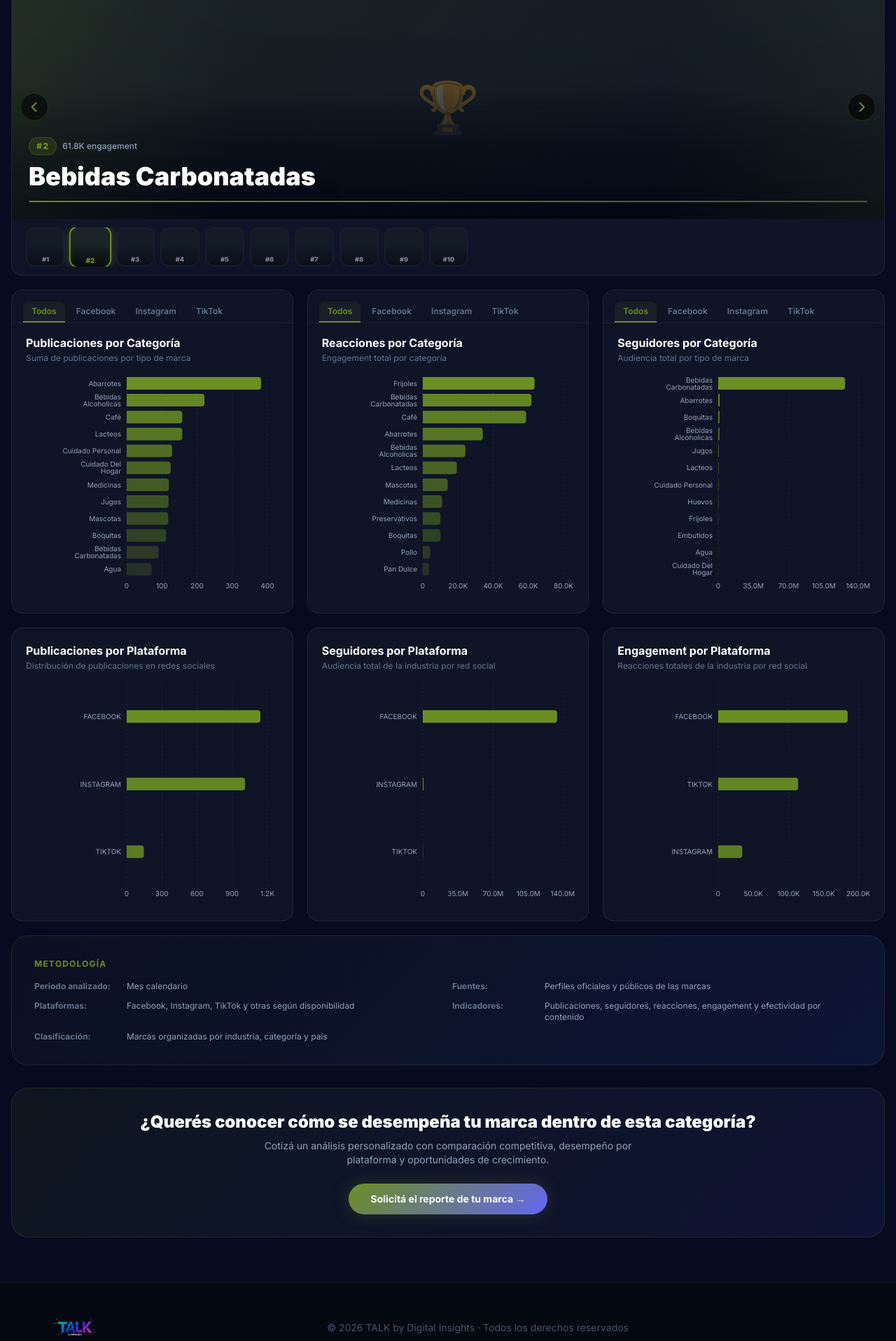
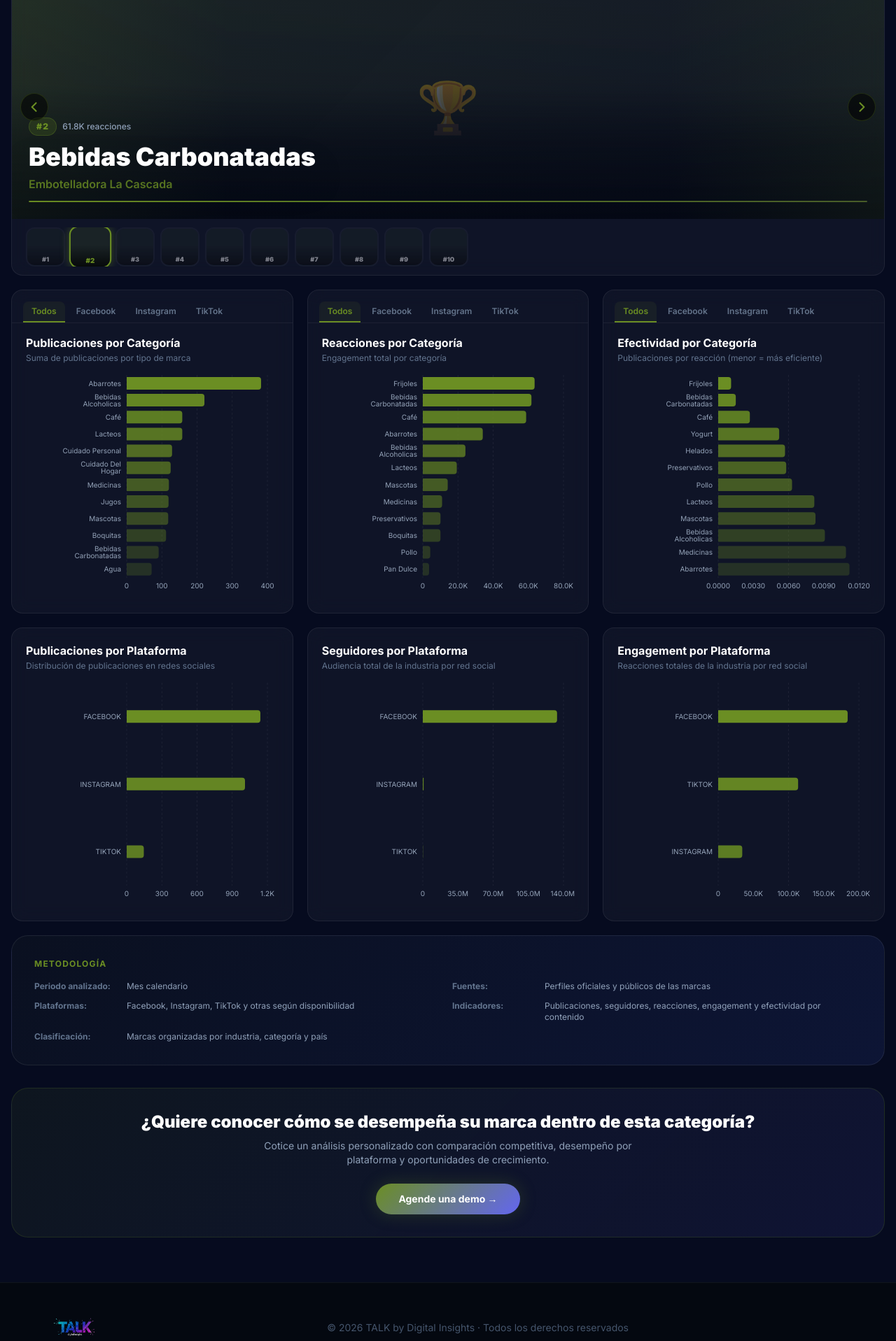
Before and after one commit to AlbertoGuadron/talk, a Next.js app: page /markettalk in a window 1280 px wide. Shown: the part 880-2797 px from the top of the page at 70% size. Built offline with nearby package versions, Linux system fonts and the light colour scheme.

Commit message:
arrego de datos y correcciones

```diff
--- a/app/[pais]/page.tsx
+++ b/app/[pais]/page.tsx
@@ -88,11 +88,11 @@
 
           <h1 className="animate-fade-up delay-150 text-2xl md:text-3xl font-black text-white mb-3 leading-tight">
             El mercado ya se está moviendo.{" "}
-            <span className="text-gradient">Descubrí quién está ganando</span> y por qué.
+            <span className="text-gradient">Descubra quién está ganando</span> y por qué.
           </h1>
 
           <p className="animate-fade-up delay-200 text-slate-300 text-base md:text-lg max-w-xl mx-auto leading-relaxed mb-8">
-            Explorá rankings, tendencias e insights para entender el desempeño de tu categoría en {country.name}.
+            Explore rankings, tendencias e insights para entender el desempeño de su categoría en {country.name}.
           </p>
 
           {/* Stats badges */}
@@ -100,7 +100,7 @@
             {[
               { label: "Talks activos", value: String(talks.length) },
               { label: "Disponible", value: "24/7" },
-              { label: "Actualización", value: "Mensual" },
+              { label: "Actualización", value: "Semanal" },
             ].map((s) => (
               <div key={s.label} className="glass rounded-full px-5 py-2.5 flex items-center gap-2.5">
                 <div className="text-left">
@@ -114,7 +114,7 @@
           {/* CTAs */}
           <div className="animate-fade-up delay-400 flex flex-wrap gap-3 justify-center">
             <Link
-              href={pais === "sv" ? `/${talks[0]?.slug}` : `/${pais}/${talks[0]?.slug}`}
+              href="#cobertura"
               className="inline-flex items-center gap-2 px-8 py-3 rounded-full font-bold text-sm transition-all duration-300 hover:scale-105 hover:shadow-lg"
               style={{
                 background: "linear-gradient(135deg, #6366F1, #EC4899)",
@@ -122,13 +122,7 @@
                 boxShadow: "0 0 24px rgba(99,102,241,0.4)",
               }}
             >
-              Ver rankings →
-            </Link>
-            <Link
-              href="#cobertura"
-              className="glass inline-flex items-center gap-2 px-8 py-3 rounded-full font-semibold text-sm text-slate-200 hover:text-white transition-all duration-200 hover:bg-white/10"
-            >
-              Explorar rankings
+              Explorar rankings →
             </Link>
           </div>
         </div>
@@ -195,11 +189,11 @@
               {country.flag} Nuestra cobertura en {country.name}
             </p>
             <h2 className="text-3xl md:text-4xl font-black text-white mb-4">
-              Elegí el mercado que querés{" "}
+              Elija el mercado que quiere{" "}
               <span className="text-gradient">explorar</span>
             </h2>
             <p className="text-slate-400 max-w-xl mx-auto text-sm">
-              Accedé a los rankings del último mes y descubrí quién está liderando, qué contenidos están generando mayor impacto y dónde están las principales oportunidades.
+              Acceda a los rankings de la última semana y descubra quién está liderando, qué contenidos están generando mayor impacto y dónde están las principales oportunidades.
             </p>
           </div>
 
@@ -236,11 +230,11 @@
         />
         <div className="relative z-10 max-w-3xl mx-auto text-center">
           <h2 className="text-3xl md:text-5xl font-black text-white mb-4 leading-tight">
-            ¿Querés conocer cómo se desempeña tu marca en{" "}
+            ¿Quiere conocer cómo se desempeña su marca en{" "}
             <span className="text-gradient">{country.name}</span>?
           </h2>
           <p className="text-slate-400 mb-10 text-base">
-            Cotizá un análisis personalizado con comparación competitiva, desempeño por plataforma y oportunidades de crecimiento.
+            Cotice un análisis personalizado con comparación competitiva, desempeño por plataforma y oportunidades de crecimiento.
           </p>
           <div className="flex flex-wrap gap-4 justify-center">
             <Link
@@ -252,7 +246,7 @@
                 boxShadow: "0 0 32px rgba(99,102,241,0.4)",
               }}
             >
-              Agendá una demo
+              Agende una demo
             </Link>
             <Link
               href={pais === "sv" ? `/${talks[0]?.slug}` : `/${pais}/${talks[0]?.slug}`}
--- a/components/TalkDashboard.tsx
+++ b/components/TalkDashboard.tsx
@@ -146,7 +146,7 @@
           <ReaccionesCarousel
             data={carouselItems}
             color={config.color}
-            title="Top Categorías por Engagement"
+            title="Top Categorías por Reacciones"
             subtitle="Categorías con mayor impacto en el período"
           />
 
@@ -167,10 +167,10 @@
             />
             <TopBarChartCategoryTabbed
               profiles={profiles}
-              field="seguidores"
+              field="efectividad"
               color={config.color}
-              title="Seguidores por Categoría"
-              subtitle="Audiencia total por tipo de marca"
+              title="Efectividad por Categoría"
+              subtitle="Publicaciones por reacción (menor = más eficiente)"
             />
           </div>
         </>
@@ -242,10 +242,10 @@
         }}
       >
         <h3 className="text-xl md:text-2xl font-black text-white mb-2">
-          ¿Querés conocer cómo se desempeña tu marca dentro de esta categoría?
+          ¿Quiere conocer cómo se desempeña su marca dentro de esta categoría?
         </h3>
         <p className="text-slate-400 text-sm mb-6 max-w-xl mx-auto">
-          Cotizá un análisis personalizado con comparación competitiva, desempeño por plataforma y oportunidades de crecimiento.
+          Cotice un análisis personalizado con comparación competitiva, desempeño por plataforma y oportunidades de crecimiento.
         </p>
         <Link
           href="/cotizar"
@@ -256,7 +256,7 @@
             boxShadow: `0 0 24px ${config.color}40`,
           }}
         >
-          Solicitá el reporte de tu marca →
+          Agende una demo →
         </Link>
       </div>
 
--- a/components/charts/ReaccionesCarousel.tsx
+++ b/components/charts/ReaccionesCarousel.tsx
@@ -175,13 +175,18 @@
               #{current + 1}
             </span>
             <span className="text-slate-400 text-xs font-medium">
-              {fmt(slide.value)} engagement
+              {fmt(slide.value)} reacciones
             </span>
           </div>
 
-          {/* Nombre categoría */}
+          {/* Nombre categoría + marca líder */}
           <p className="text-white font-black text-3xl sm:text-4xl leading-tight drop-shadow-2xl">
             {slide.name}
+            {slide.brand && (
+              <span className="block text-base font-semibold mt-1" style={{ color: `${color}CC` }}>
+                {slide.brand}
+              </span>
+            )}
           </p>
 
           {/* Barra de progreso */}
--- a/components/charts/TopBarChartCategoryTabbed.tsx
+++ b/components/charts/TopBarChartCategoryTabbed.tsx
@@ -10,7 +10,7 @@
 
 interface Props {
   profiles: ProfileData[];
-  field: "publicaciones" | "likes" | "seguidores" | "engagement";
+  field: "publicaciones" | "likes" | "seguidores" | "engagement" | "efectividad";
   color: string;
   title: string;
   subtitle?: string;
@@ -63,10 +63,15 @@
       style={{ background: "#0F1A35", border: "1px solid rgba(255,255,255,0.1)" }}
     >
       <p className="font-semibold text-white max-w-[200px] leading-tight">{item.payload.name}</p>
-      <p className="font-black mt-1" style={{ color }}>{fmtDefault(item.value)}</p>
+      <p className="font-black mt-1" style={{ color }}>{item.value}</p>
     </div>
   );
 };
+
+function fmtField(v: number, field: string): string {
+  if (field === "efectividad") return v.toFixed(4);
+  return fmtDefault(v);
+}
 
 export default function TopBarChartCategoryTabbed({ profiles, field, color, title, subtitle }: Props) {
   const [activeNetwork, setActiveNetwork] = useState<string>("TODOS");
@@ -84,6 +89,25 @@
       activeNetwork === "TODOS"
         ? profiles
         : profiles.filter((p) => p.network === activeNetwork);
+
+    if (field === "efectividad") {
+      const map: Record<string, { pubs: number; reacciones: number }> = {};
+      for (const p of filtered) {
+        const cat = toTitleCase(p.categoria || "Sin categoría");
+        if (!map[cat]) map[cat] = { pubs: 0, reacciones: 0 };
+        map[cat].pubs += p.publicaciones;
+        map[cat].reacciones += p.engagement;
+      }
+      return Object.entries(map)
+        .filter(([, v]) => v.reacciones > 0)
+        .map(([name, { pubs, reacciones }]) => ({
+          name,
+          value: parseFloat((pubs / reacciones).toFixed(4)),
+          fill: chartColor,
+        }))
+        .sort((a, b) => a.value - b.value)
+        .slice(0, 12);
+    }
 
     const map: Record<string, number> = {};
     for (const p of filtered) {
@@ -152,7 +176,7 @@
             <CartesianGrid strokeDasharray="3 3" horizontal={false} stroke="rgba(255,255,255,0.05)" />
             <XAxis
               type="number"
-              tickFormatter={fmtDefault}
+              tickFormatter={(v) => fmtField(v, field)}
               tick={{ fontSize: 10, fill: "#475569" }}
               axisLine={false}
               tickLine={false}
--- a/components/ui/TalkHeader.tsx
+++ b/components/ui/TalkHeader.tsx
@@ -56,7 +56,7 @@
               >
                 {meta.mes}
               </span>
-              <span className="text-xs text-slate-500">Ranking mensual</span>
+              <span className="text-xs text-slate-500">Ranking semanal</span>
               <a
                 href="#metodologia"
                 className="text-xs text-slate-500 hover:text-slate-300 transition-colors underline underline-offset-2"
--- a/lib/data-parser.ts
+++ b/lib/data-parser.ts
@@ -312,22 +312,23 @@
 
   // Carousel: top categories by engagement — use image from top brand per category
   const carouselItems: ChartDataPoint[] = hasCategoria ? (() => {
-    const map: Record<string, { total: number; bestImg: string; bestEng: number }> = {};
+    const map: Record<string, { total: number; bestImg: string; bestEng: number; bestBrand: string }> = {};
     for (const p of profiles) {
       if (p.engagement <= 0) continue;
       const cat = toTitleCase(p.categoria || "Sin Categoría");
-      if (!map[cat]) map[cat] = { total: 0, bestImg: "", bestEng: 0 };
+      if (!map[cat]) map[cat] = { total: 0, bestImg: "", bestEng: 0, bestBrand: "" };
       map[cat].total += p.engagement;
       if (p.engagement > map[cat].bestEng) {
         map[cat].bestEng = p.engagement;
         map[cat].bestImg = p.imageLink || "";
+        map[cat].bestBrand = p.profile;
       }
     }
     return Object.entries(map)
       .sort(([, a], [, b]) => b.total - a.total)
       .slice(0, 10)
-      .map(([name, { total, bestImg }]) => ({
-        name, value: total, fill: color, imageLink: bestImg,
+      .map(([name, { total, bestImg, bestBrand }]) => ({
+        name, value: total, fill: color, imageLink: bestImg, brand: bestBrand,
       }));
   })() : [];
 
--- a/package.json
+++ b/package.json
@@ -3,7 +3,7 @@
   "version": "0.1.0",
   "private": true,
   "scripts": {
-    "dev": "next dev",
+    "dev": "NODE_OPTIONS=--openssl-legacy-provider next dev",
     "build": "next build",
     "start": "next start",
     "lint": "eslint"
--- a/types/index.ts
+++ b/types/index.ts
@@ -54,6 +54,7 @@
   categoria?: string;
   fill?: string;
   imageLink?: string;
+  brand?: string;
 }
 
 export interface TalkDashboardData {
```
Also changed, not shown: app/page.tsx (+20 -7 lines), lib/get-country-data.ts (+7 -2 lines), lib/get-talk-data.ts (+6 -2 lines).
